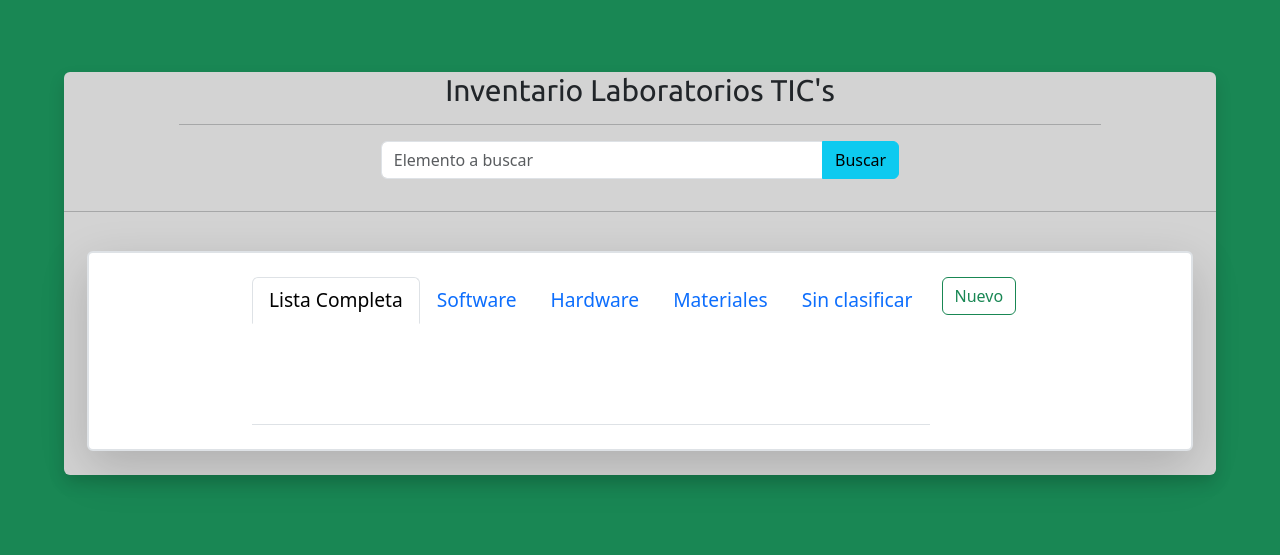
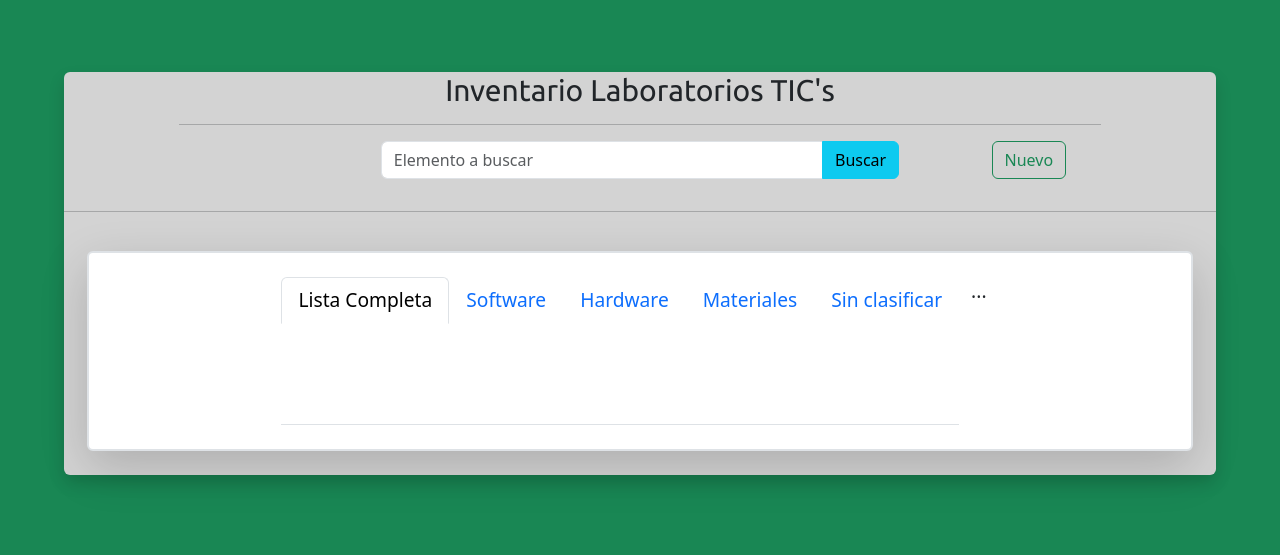
Before and after one commit to JuanmaTIUTEM/techLab, a CodeIgniter app: page /techLab/index.php/inventario in a window 1280 px wide. Shown: the part 112-667 px from the top of the page. Run offline with CodeIgniter, Linux system fonts and the light colour scheme; some libraries are stand-ins or nearby versions.

Commit message:
Ajuste registro y BD inventario

```diff
--- a/application/views/Inventario/vwPanelInventario.php
+++ b/application/views/Inventario/vwPanelInventario.php
@@ -22,11 +22,7 @@
 <!-- Tab panes -->
 <div class="tab-content">
   <div class="tab-pane container active" id="home">
-    <div class="d-flex flex-column">
-      <div class="d-flex flex-wrap justify-content-end">
-        <div><button type="button" class="btn btn-outline-success" data-bs-toggle="modal" data-bs-target="#nwArticle" onclick="nwArticle()">Nuevo</button></div>
-      </div>
-    </div>
+    ...
   </div>
   <div class="tab-pane container fade" id="menu1">...</div>
   <div class="tab-pane container fade" id="menu2">...</div>
--- a/application/views/Inventario/vwPrincipal.php
+++ b/application/views/Inventario/vwPrincipal.php
@@ -57,7 +57,9 @@
           <button class="btn btn-info" type="submit">Buscar</button>
         </div>
       </div>
-      <div class="w-25 d-flex justify-content-center"></div>
+      <div class="w-25 d-flex justify-content-center">
+        <div><button type="button" class="btn btn-outline-success" data-bs-toggle="modal" data-bs-target="#nwArticle" onclick="nwArticle()">Nuevo</button></div>
+      </div>
     </div>
     <hr>
     <div id="menu" class="d-flex flex-wrap justify-content-center pl-5 pr-5 border border-2 rounded shadow-lg p-4 mb-4 bg-white"
```
